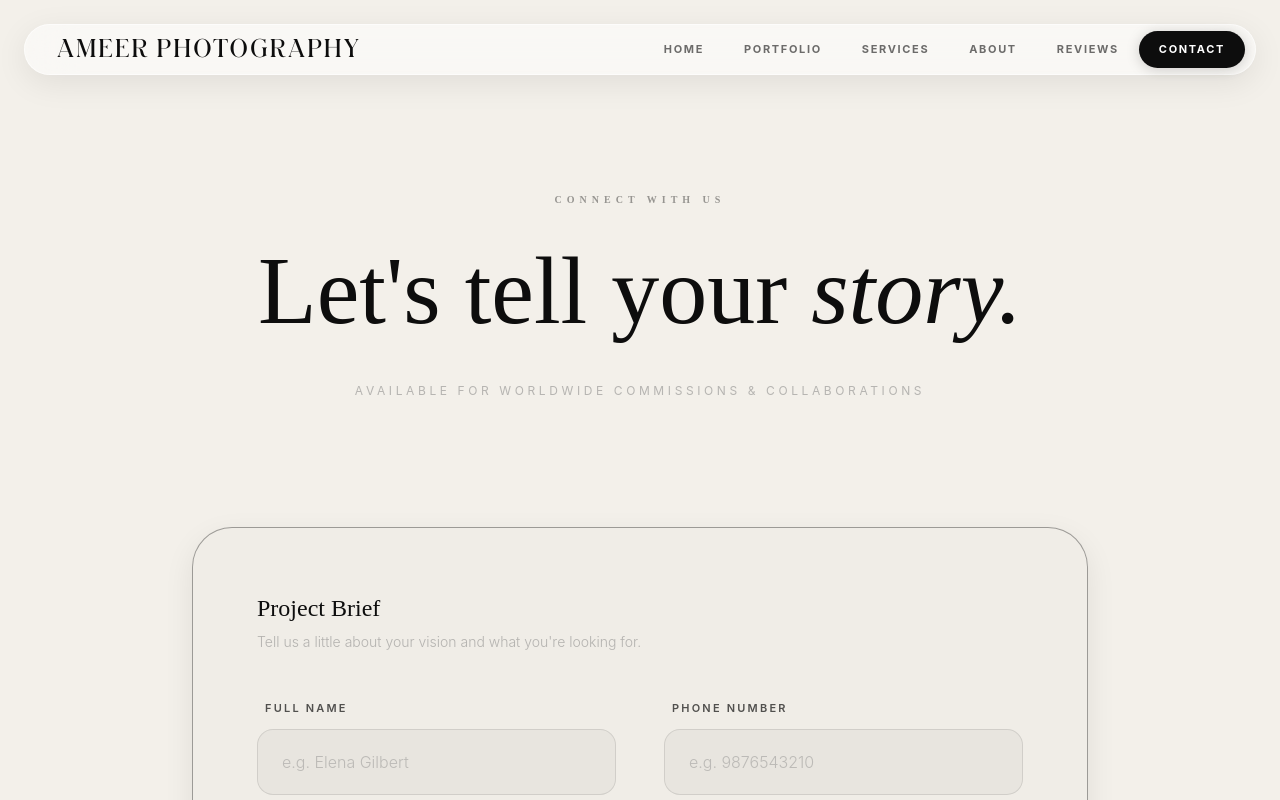
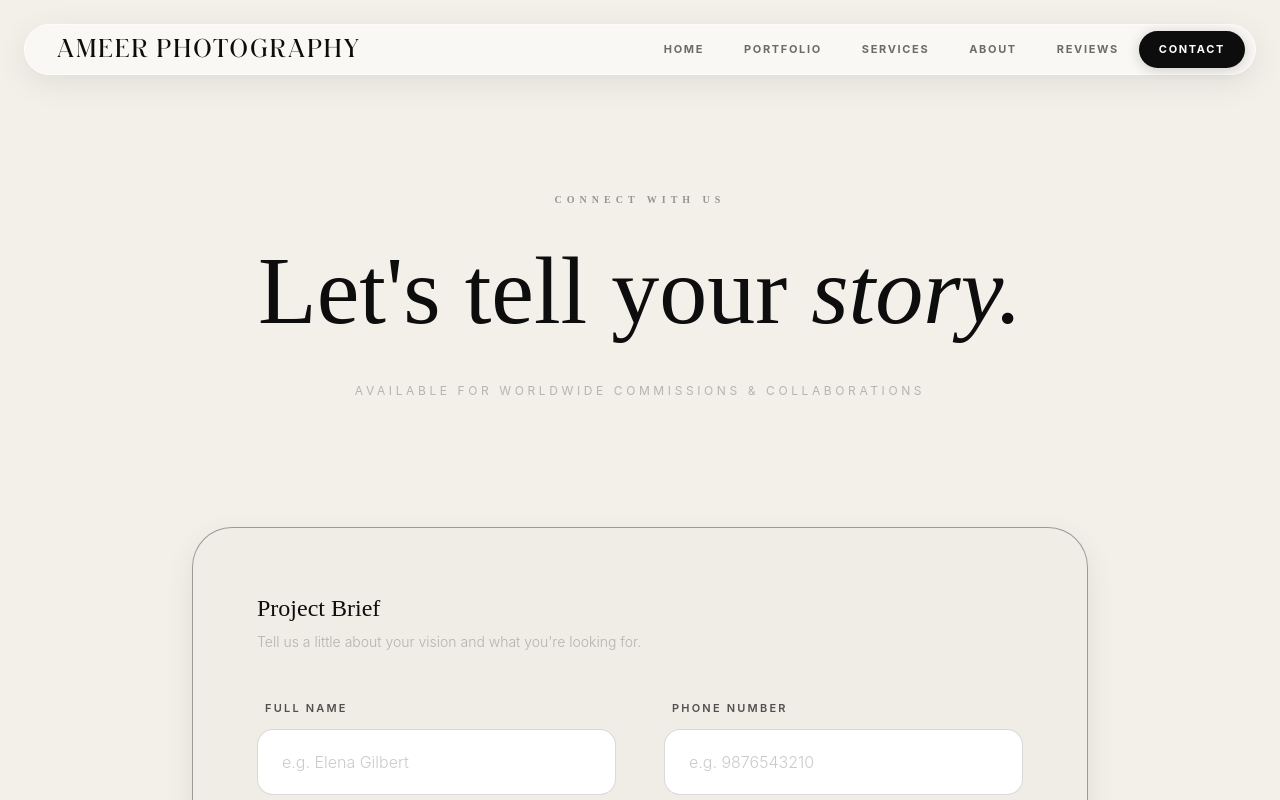
Before and after one commit to jaseervp/ameerphotography, a Next.js app in the folder ameerphotography/client-next/: page /contact in a window 1280 px wide. Shown: the top 800 px of the page. Built offline with nearby package versions, Linux system fonts and the light colour scheme; no server answers.

Commit message:
feat: implement booking form component with validation and WhatsApp integration

```diff
--- a/ameerphotography/client-next/src/app/layout.jsx
+++ b/ameerphotography/client-next/src/app/layout.jsx
@@ -5,6 +5,7 @@ import { Toaster } from 'sonner';
 export const metadata = {
   title: 'Ameer Photography | Best Wedding Photographers in Kerala',
   description: 'Ameer Photography offers professional wedding photography and cinematic videography in Kerala. Specializing in Muslim wedding photography and creating timeless memories.',
+  colorScheme: 'light',
   openGraph: {
     title: 'Ameer Photography | Best Wedding Photographers in Kerala',
     description: 'Ameer Photography offers professional wedding photography and cinematic videography in Kerala.',
@@ -21,7 +22,7 @@ export const metadata = {
 
 export default function RootLayout({ children }) {
   return (
-    <html lang="en">
+    <html lang="en" style={{ colorScheme: 'light' }}>
       <body className="antialiased transition-colors duration-500 ease-out bg-base text-primary font-body">
         <AuthProvider>
           <Toaster position="top-right" expand={false} richColors />
--- a/ameerphotography/client-next/src/components/booking/BookingForm.jsx
+++ b/ameerphotography/client-next/src/components/booking/BookingForm.jsx
@@ -136,7 +136,7 @@ const BookingForm = ({ defaultService = '' }) => {
 
 
   const labelClass = "block text-[11px] uppercase tracking-[0.2em] font-semibold text-primary/70 mb-3 ml-2";
-  const inputClass = "w-full bg-black/[0.03] dark:bg-white/[0.03] border border-black/10 dark:border-white/10 px-6 py-5 rounded-2xl focus:outline-none focus:border-black/30 dark:focus:border-white/30 focus:bg-white dark:focus:bg-white/[0.08] focus:shadow-[0_10px_40px_rgba(0,0,0,0.06)] dark:focus:shadow-[0_10px_40px_rgba(255,255,255,0.04)] transition-all duration-500 text-primary placeholder:text-secondary/40 font-light text-base";
+  const inputClass = "w-full bg-white border border-black/15 px-6 py-5 rounded-2xl focus:outline-none focus:border-black/40 focus:shadow-[0_10px_40px_rgba(0,0,0,0.06)] transition-all duration-500 text-primary placeholder:text-secondary/40 font-light text-base";
 
   return (
     <form onSubmit={handleSubmit(onSubmit)} className="space-y-12">
```
